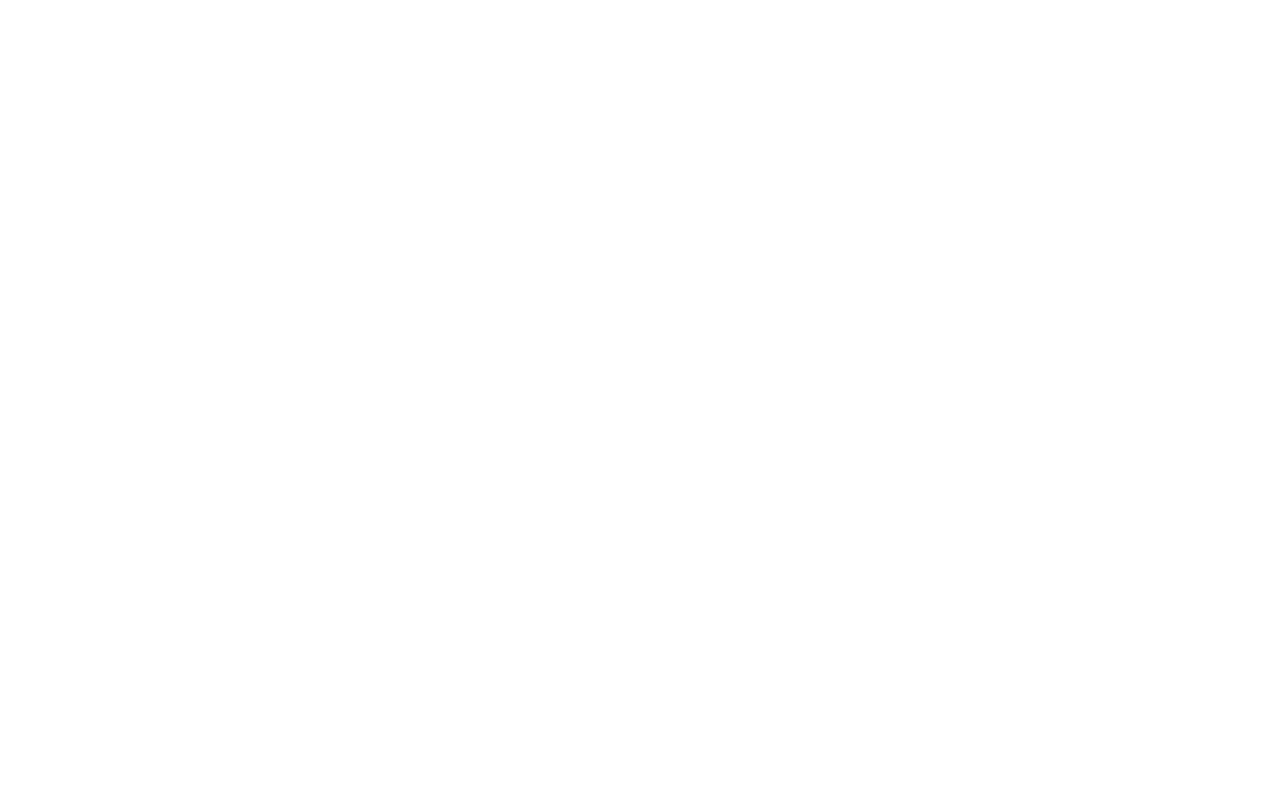
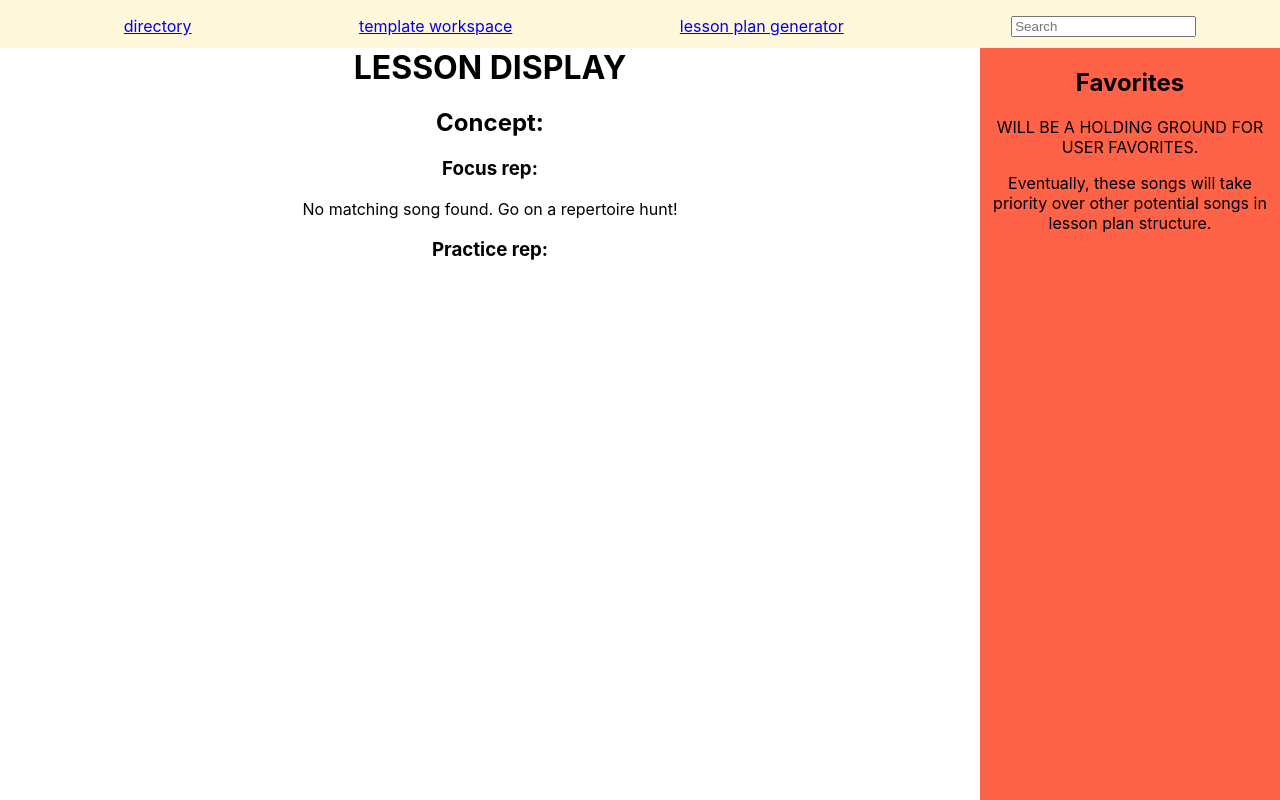
Before and after one commit to tlhorn88/elemLessonGenerator, a React (Create React App) app: page /#/lessonDisplay in a window 1280 px wide. Before the commit this address had no page. Built offline with nearby package versions, Linux system fonts and the light colour scheme.

Commit message:
added logic to find focus song

```diff
--- a/src/App.js
+++ b/src/App.js
@@ -8,6 +8,7 @@ import TemplateWorkspace from './Components/TemplateWorkspace/TemplateWorkspace'
 import LessonPlanGenerator from './Components/LessonPlanGenerator/LessonPlanGenerator';
 import RepSearch from './Components/RepSearch/RepSearch';
 import ConceptSequence from './Components/ConceptSequence/ConceptSequence';
+import LessonDisplay from './Components/LessonDisplay/LessonDisplay';
 
 function App() {
   return (
@@ -23,6 +24,7 @@ function App() {
           />
           <Route path="/repSearch" element={<RepSearch />} />
           <Route path="/conceptSequence" element={<ConceptSequence />} />
+          <Route path='/lessonDisplay' element={<LessonDisplay />} />
         </Route>
       </Routes>
     </div>
--- /dev/null
+++ b/src/Components/LessonDisplay/LessonDisplay.js
@@ -0,0 +1,37 @@
+import './LessonDisplay.css';
+import { useLocation } from 'react-router-dom';
+import repDir from '../../repGood2.json';
+
+
+function LessonDisplay() {
+  const location = useLocation();
+  const searchParams = new URLSearchParams(location.search);
+  const selectedMelodicConcept = searchParams.get('melodicConcept');
+
+  // SEARCHES FOR SONG TITLE THAT CAN PRESENT CONCEPT
+  const findFocusSong = (concept) => {
+    for (const song of repDir) {
+      if (song.function.melodic.presentation.includes(concept)) {
+        return song.songTitle;
+      }
+    }
+    return "No matching song found.  Go on a repertoire hunt!"
+  }
+
+
+
+  const selectedSongTitle = findFocusSong(selectedMelodicConcept);
+
+  return (
+    <div className='lessonDisplay'>
+      <h1>LESSON DISPLAY</h1>
+      <h2>Concept:</h2>
+      <p>{selectedMelodicConcept}</p>
+      <h3>Focus rep:</h3>
+      <p>{selectedSongTitle}</p>
+      <h3>Practice rep:</h3>
+    </div>
+  )
+}
+
+export default LessonDisplay;
--- a/src/Components/LessonPlanGenerator/LessonPlanGenerator.css
+++ b/src/Components/LessonPlanGenerator/LessonPlanGenerator.css
@@ -1,9 +1,9 @@
 .lessonPlanGrid {
   display: grid;
-grid-template-columns: repeat(2, 1fr);
-grid-template-rows: repeat(2, 1fr);
-grid-column-gap: 0px;
-grid-row-gap: 0px;
+  grid-template-columns: repeat(2, 1fr);
+  /* grid-template-rows: repeat(2, 1fr); */
+  grid-column-gap: 0px;
+  grid-row-gap: 0px;
   background-color: salmon;
   width: 90%;
   margin-left: auto;
--- a/src/Components/LessonPlanGenerator/LessonPlanGenerator.js
+++ b/src/Components/LessonPlanGenerator/LessonPlanGenerator.js
@@ -5,6 +5,9 @@ import { useSelector } from 'react-redux';
 import { useState } from 'react';
 
 function LessonPlanGenerator() {
+
+  const navigate = useNavigate();
+
   const conceptSequence = useSelector(
     (state) => state.conceptSequence.conceptSequence
   );
@@ -25,6 +28,11 @@ function LessonPlanGenerator() {
       melodicSequence.push(concept);
     }
   });
+
+  // EVENT HANDLERS
+  const handleGenerateButtonClick = () => {
+    navigate(`/lessonDisplay?melodicConcept=${selectedMelodicConcept}`);
+  }
 
   return (
     <div>
@@ -92,7 +100,14 @@ function LessonPlanGenerator() {
           <h2>Concept Sequence</h2>
           <p>(modify)</p>
           <ul className="conceptList">
-            {conceptSequence.map((concept) => (
+            {rhythmicSequence.map((concept) => (
+              <li className="concept" key={concept.id}>
+                {concept.concept}
+              </li>
+            ))}
+          </ul>
+          <ul className="conceptList">
+            {melodicSequence.map((concept) => (
               <li className="concept" key={concept.id}>
                 {concept.concept}
               </li>
@@ -101,6 +116,7 @@ function LessonPlanGenerator() {
         </div>
 
       </div>
+      <button onClick={handleGenerateButtonClick}>GENERATE!</button>
     </div>
   );
 }
```
Also changed, not shown: src/Components/LessonDisplay/LessonDisplay.css (added), 1 other file (tests, documents, lock files or other folders).
